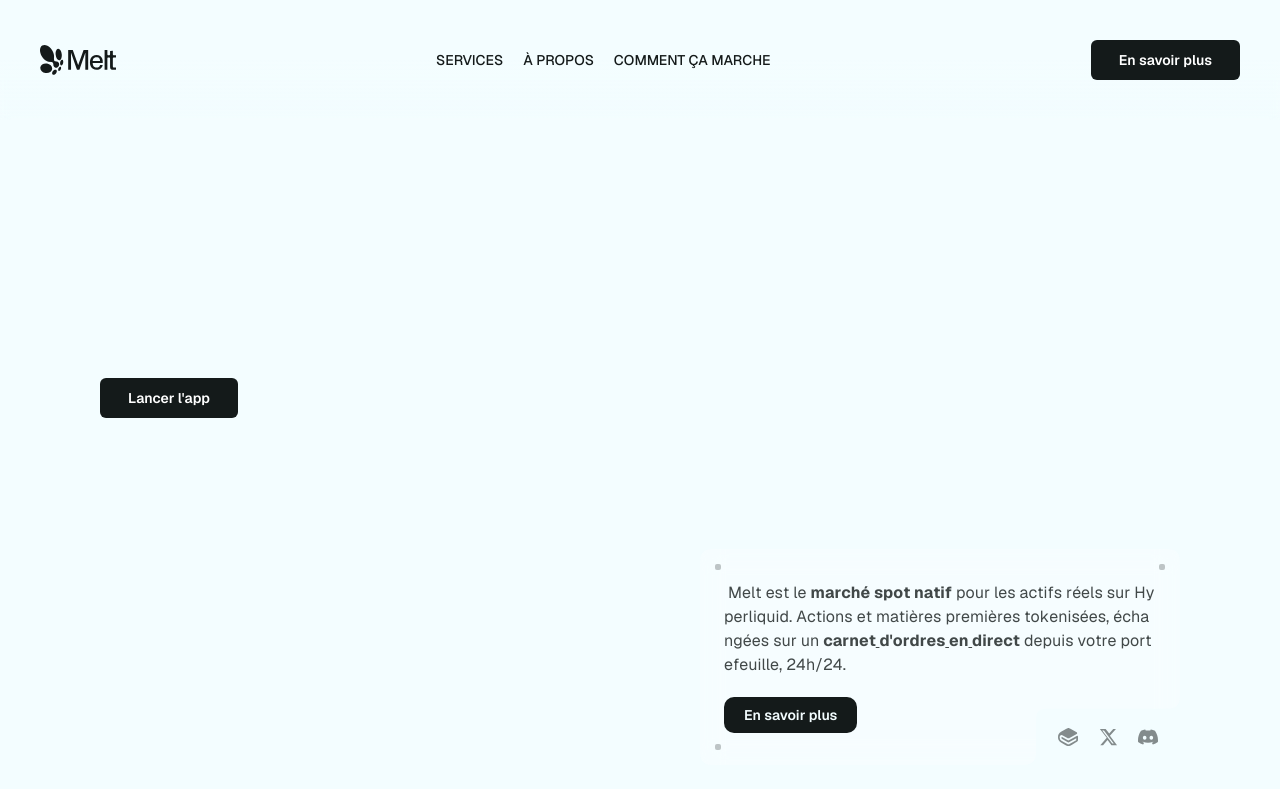
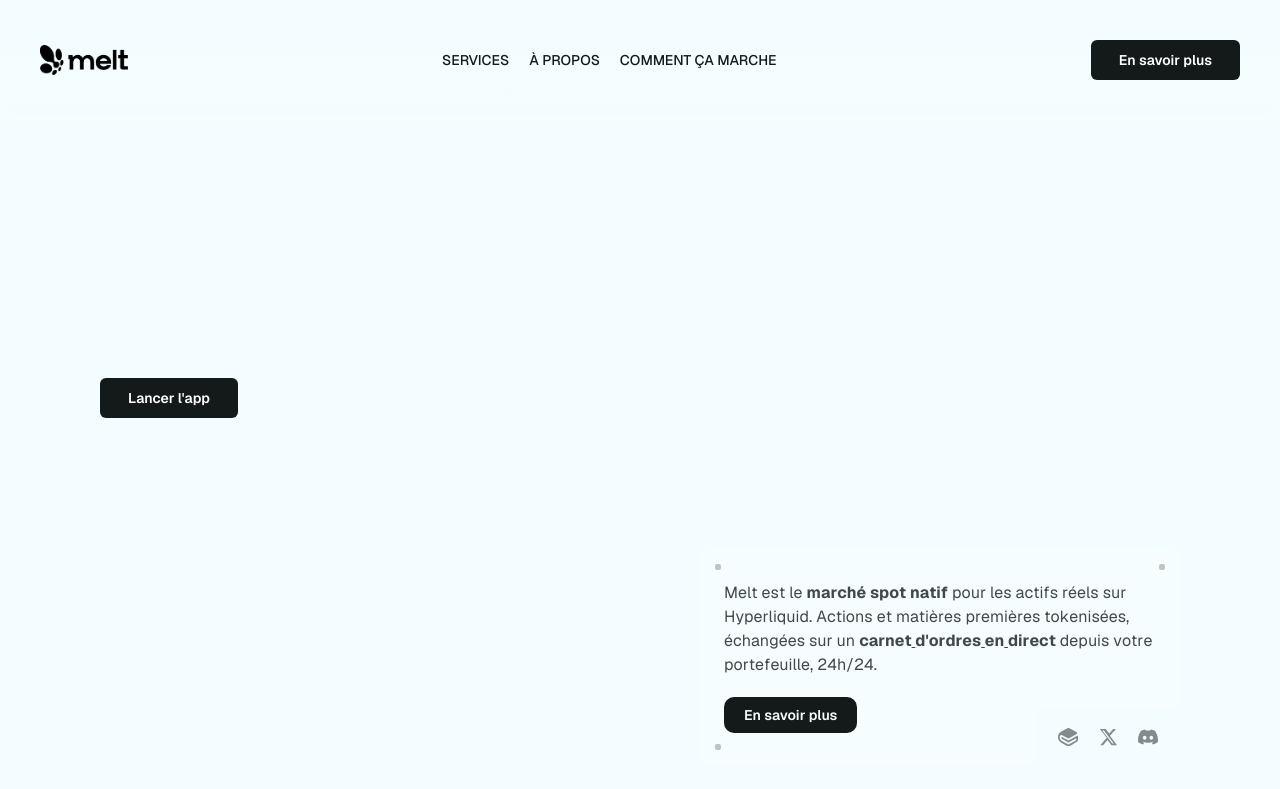
Before and after one commit to samuelabadie/melt-finance-landing-page, a Jekyll site: the page built from fr/index.html, in a window 1280 px wide. Shown: the top 789 px of the page. Built offline with Jekyll 4.4.1, drawn with Linux system fonts in a browser that asks for light colours; nearby versions of some CDN libraries.

Commit message:
New logo, word-break fix, mobile RWAs, 24/7 bold
- Replace SVG logo with new PNG logo (updated typography)
- Fix word-break in card text (group chars by word with nowrap)
- Strip leading whitespace in subheadline text
- Mobile title uses "RWAs" instead of "Real-World Assets"
- Bold "24/7." in subheadline
- Reduce Learn more button size on mobile

Co-Authored-By: Claude Opus 4.6 (1M context) <noreply@anthropic.com>

```diff
--- a/_data/en.yml
+++ b/_data/en.yml
@@ -12,7 +12,7 @@ hero:
   headline_line2: "for real-world assets"
   headline_line2_mobile: "for RWAs"
   headline_line3: "on Hyperliquid"
-  subheadline_html: "Melt is the <strong>native spot market</strong> for real-world assets on Hyperliquid. Tokenized stocks and commodities, traded on a <strong class=\"underline\">live orderbook</strong> directly from your wallet, 24/7."
+  subheadline_html: "Melt is the <strong>native spot market</strong> for real-world assets on Hyperliquid. Tokenized stocks and commodities, traded on a <strong class=\"underline\">live orderbook</strong> directly from your wallet, <strong>24/7.</strong>"
   cta_primary: "Start Trading"
   cta_secondary: "Learn more"
 
--- a/_includes/hero.html
+++ b/_includes/hero.html
@@ -38,7 +38,7 @@
         <span class="absolute w-1.5 h-1.5 rounded-[2px] bg-melt-black/25" style="top:15px; right:15px;"></span>
         <span class="absolute w-1.5 h-1.5 rounded-[2px] bg-melt-black/25" style="bottom:15px; left:15px;"></span>
         <span class="absolute w-1.5 h-1.5 rounded-[2px] bg-melt-black/25" style="bottom:15px; right:15px;"></span>
-        <p class="text-sm text-melt-black/80 leading-relaxed mb-4">{{ t.hero.subheadline_html }}</p>
+        <p class="text-sm text-melt-black/80 leading-relaxed mb-4" style="overflow-wrap: break-word; word-break: normal;">{{ t.hero.subheadline_html | strip }}</p>
         <a href="{{ t.socials.gitbook }}" target="_blank" rel="noopener noreferrer" class="inline-flex items-center px-4 py-2 rounded-[8px] bg-melt-black text-melt-white text-[12px] md:text-sm font-semibold hover:bg-melt-black/80 transition-colors duration-200">
           {{ t.hero.cta_secondary }}
         </a>
@@ -80,9 +80,7 @@
 
       <!-- Contenu texte -->
       <div style="position:relative; z-index:1; width:100%; padding: 2rem 1.5rem 2rem 1.5rem;">
-        <p id="card-text-p" class="text-sm md:text-base text-melt-black/80 leading-relaxed mb-5">
-          {{ t.hero.subheadline_html }}
-        </p>
+        <p id="card-text-p" class="text-sm md:text-base text-melt-black/80 leading-relaxed mb-5" style="overflow-wrap: break-word; word-break: normal;">{{ t.hero.subheadline_html | strip }}</p>
 
         <!-- BUTTONS -->
         <div id="card-btn-area" class="flex flex-wrap items-center gap-3" style="opacity:0;">
--- a/_includes/nav.html
+++ b/_includes/nav.html
@@ -5,7 +5,7 @@
       <!-- Logo -->
       <a href="/{{ page.lang }}/" aria-label="Melt Finance">
         <img
-          src="{{ '/assets/images/melt-logo-horizontal.svg' | relative_url }}"
+          src="{{ '/assets/images/melt-logo-horizontal.png' | relative_url }}"
           alt="Melt"
           class="h-[30px] w-auto"
         />
```
Also changed, not shown: other parts of _includes/hero.html (+11 -5 lines), assets/images/melt-logo-horizontal.png (added). Lines whose indentation alone changed are shown as unchanged.
